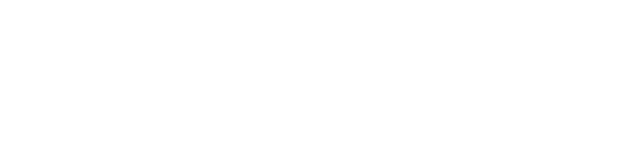
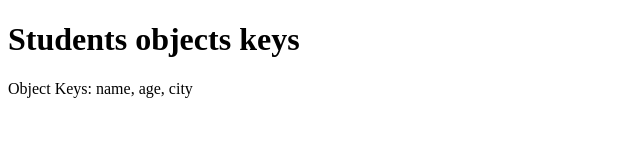
Before and after one commit to acciojob/get-object-keys-kartik132000, a website: page main.html in a window 1280 px wide. Shown: the whole page, without its empty margins (0-640 px from the left). Drawn offline with Linux system fonts and the light colour scheme.

Commit message:
created a submission

```diff
--- a/main.html
+++ b/main.html
@@ -7,6 +7,8 @@
 </head>
 
 <body>
+	<h1>Students objects keys</h1>
+	<p id="output"></p>
 	<!-- the entire body must be written by student -->
     <script type="text/javascript" src="./script.js">
 </script>
--- a/script.js
+++ b/script.js
@@ -1 +1,18 @@
 //your JS code here. If required.
+// Create the student object
+const student = {
+    name: "John",
+    age: 20,
+    city: "New York"
+};
+
+// Function to get all keys from the object
+function getKeys(obj) {
+    return Object.keys(obj);
+}
+
+// Display output on the webpage
+document.getElementById("output").textContent = `Object Keys: ${getKeys(student).join(", ")}`;
+
+// Testing in console
+console.log(getKeys(student)); // Output: ["name", "age", "city"]
```
